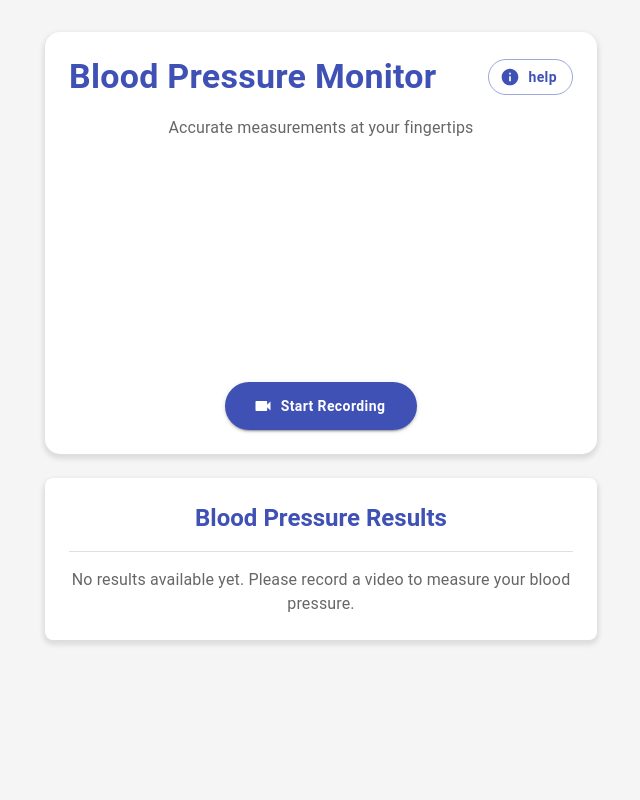
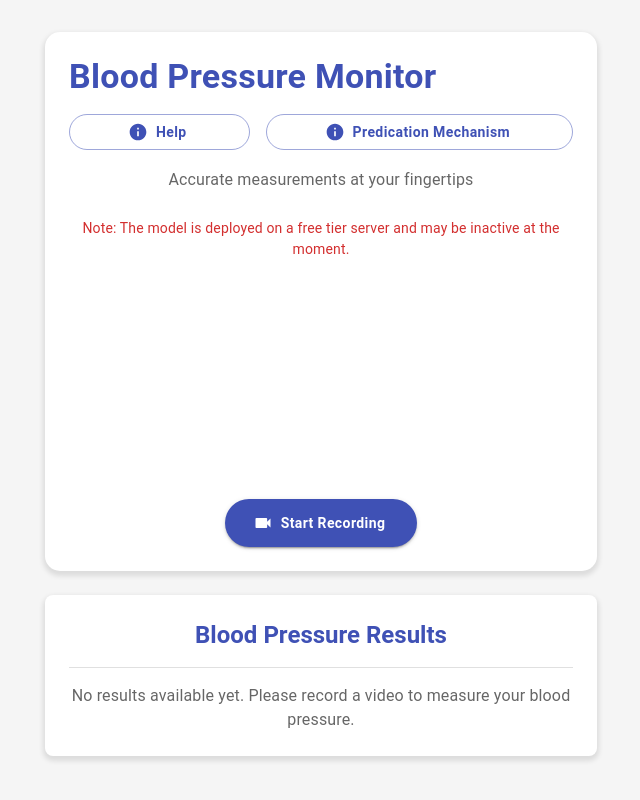
Before and after one commit to jaideep190/smartBP-Frontend, a React (Vite) app in the folder video-bp-app/: page / in a window 1280 px wide. Shown: the whole page, without its empty margins (319-959 px from the left). Built offline with nearby package versions, Linux system fonts and the light colour scheme.

Commit message:
UI update

```diff
--- a/video-bp-app/src/App.tsx
+++ b/video-bp-app/src/App.tsx
@@ -1,4 +1,3 @@
-// App.tsx
 import React, { useState } from 'react';
 import { Container, Typography, ThemeProvider, createTheme, CssBaseline, Paper, Box, Button } from '@mui/material';
 import InfoIcon from '@mui/icons-material/Info';
@@ -79,21 +78,36 @@ const App: React.FC = () => {
       <Container maxWidth="sm">
         <Box sx={{ py: 4 }}>
           <Paper elevation={3} sx={{ p: 3, mb: 3 }}>
-            <Box sx={{ display: 'flex', justifyContent: 'space-between', alignItems: 'center', mb: 2 }}>
-              <Typography variant="h4" color="primary">
+            <Box sx={{ mb: 2 }}>
+              <Typography variant="h4" color="primary" sx={{ mb: 2 }}>
                 Blood Pressure Monitor
               </Typography>
+              <Box sx={{ display: 'flex', justifyContent: 'space-between', gap: 2 }}>
                 <Button
                   variant="outlined"
                   color="primary"
                   startIcon={<InfoIcon />}
                   onClick={handleOpenInstructions}
+                  sx={{ flexGrow: 1 }}
                 >
-                help
+                  Help
                 </Button>
+                <Button
+                  variant="outlined"
+                  color="primary"
+                  startIcon={<InfoIcon />}
+                  onClick={() => window.open('https://unet-research-work.vercel.app', '_blank')}
+                  sx={{ flexGrow: 1 }}
+                >
+                  Predication Mechanism
+                </Button>
+              </Box>
             </Box>
             <Typography variant="subtitle1" align="center" color="text.secondary" sx={{ mb: 3 }}>
               Accurate measurements at your fingertips
+            </Typography>
+            <Typography variant="body2" align="center" color="error" sx={{ mb: 3 }}>
+              Note: The model is deployed on a free tier server and may be inactive at the moment.
             </Typography>
             <VideoRecorder onVideoRecorded={handleVideoRecorded} isProcessing={isProcessing} />
           </Paper>
```
Lines whose indentation alone changed are shown as unchanged.
